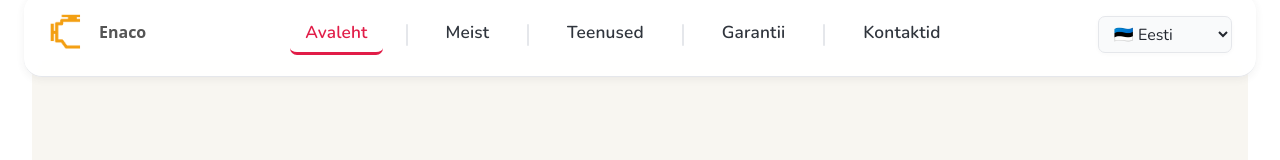
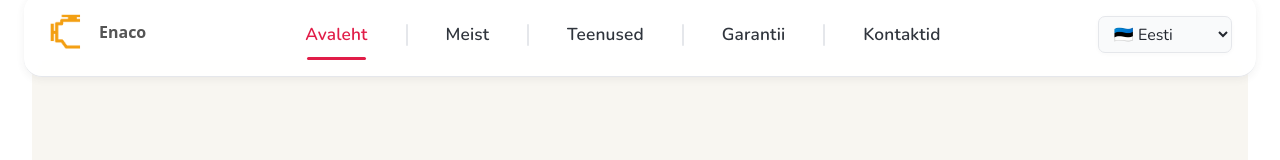
Before and after one commit to TigerTimofey/enaco-web, a React (Vite) app: page / in a window 1280 px wide. Shown: the top 160 px of the page. Built offline with nearby package versions, Linux system fonts and the light colour scheme.

Commit message:
Refactor Navbar component to simplify product dropdown logic; enhance active link styles for better visibility; update Russian translations for product labels.

```diff
--- a/src/components/navbar/Navbar.jsx
+++ b/src/components/navbar/Navbar.jsx
@@ -32,26 +32,24 @@ function Navbar({ lang, setLang }) {
     return () => window.removeEventListener('resize', check);
   }, []);
 
-  // Prepare product dropdown for Services
 const productDropdown = businessProducts.map((prod, idx) => {
   const labels = homeLabels[lang] || {};
-    let name;
+  let name = '';
+
   if (lang === 'ru') {
-      const ruNames = [
-        labels['PROD_FOUR'] || '',
-        labels['PROD_FIVE'] || '',
-        labels['PROD_SIX'] || '',
-        labels['PROD_SEVEN'] || '',
-      ];
-      name = ruNames[idx] || (labels[prod.fallbackNameKey] || '');
+    name = labels[prod.fallbackNameKey] || '';
   } else if (idx === 0) {
     name = labels['PROD_ONE'] || '';
   } else {
-      name = labels[prod.nameKey] || labels[prod.fallbackNameKey] || '';
+    name = labels[prod.fallbackNameKey] ||  '';
   }
-    const id = labels[prod.idKey] || '';
+
+  const id = prod.idKey ? (labels[prod.idKey] || prod.idKey) : '';
+
   return { id, name };
 });
+
+
 
   return (
     <nav style={navbarStyles.navStyle}>
@@ -70,7 +68,7 @@ function Navbar({ lang, setLang }) {
               <li style={navbarStyles.liStyle}>
                 {item.href === '/teenused' ? (
                   <div style={{ position: 'relative', display: 'inline-block' }}>
-                    {/* Not a Link: just a span for Services, not clickable */}
+
                     <span
                       style={{
                         ...navbarStyles.linkStyle,
@@ -85,7 +83,7 @@ function Navbar({ lang, setLang }) {
                         display: 'inline-block'
                       }}
                       tabIndex={-1}
-                      className="navbar-services-trigger"
+                      className={`navbar-services-trigger${activeIdx === idx ? ' active' : ''}`}
                     >
                       <span style={smallMenuLabel ? navbarStyles.menuLabelSpanSmall : navbarStyles.menuLabelSpanNormal}>
                         {item.label}
@@ -126,6 +124,7 @@ function Navbar({ lang, setLang }) {
                       ...(smallMenuLabel ? navbarStyles.linkStyleSmall : navbarStyles.linkStyleNormalTransition),
                     }}
                     onClick={() => setActiveIdx(idx)}
+                    className={activeIdx === idx ? 'active' : ''}
                   >
                     <span style={smallMenuLabel ? navbarStyles.menuLabelSpanSmall : navbarStyles.menuLabelSpanNormal}>
                       {item.label}
--- a/src/components/navbar/navbar-styles.js
+++ b/src/components/navbar/navbar-styles.js
@@ -123,10 +123,14 @@ export const selectStyle = {
 };
 
 export const activeLinkStyle = {
-  borderBottom: '3px solid #e11d48',
   color: '#e11d48',
   background: 'transparent',
+  fontWeight: 800,
+  borderRadius: 10,
   boxShadow: 'none',
+  textShadow: '0 1px 0 #fff',
+  position: 'relative',
+  transition: 'background 0.18s, color 0.18s, box-shadow 0.18s, outline 0.18s',
 };
 
 export const separatorStyle = {
@@ -246,6 +250,29 @@ export const navbarDropdownCss = `
     left: 50% !important;
     transform: translateX(-50%) !important;
   }
+  .navbar-desktop .navbar-services-trigger,
+  .navbar-desktop a {
+    position: relative;
+  }
+  .navbar-desktop .navbar-services-trigger.active,
+  .navbar-desktop a.active {
+    color: #e11d48 !important;
+  }
+  .navbar-desktop .navbar-services-trigger.active::after,
+  .navbar-desktop a.active::after {
+    content: "";
+    display: block;
+    position: absolute;
+    left: 18%;
+    right: 18%;
+    bottom: -6px; /* moved underline further down */
+    height: 3px;
+    border-radius: 2px;
+    background: #e11d48;
+    opacity: 1;
+    transition: opacity 0.18s;
+    z-index: 2;
+  }
 `;
 
 if (typeof window !== 'undefined' && typeof document !== 'undefined' && !window.__navbar_styles_injected) {
--- a/src/components/translations/navbar-languages.js
+++ b/src/components/translations/navbar-languages.js
@@ -221,7 +221,7 @@ export const homeLabels = {
     productCardDesc2: "Продажа восстановленных на заводе и отремонтированных рулевых реек. Ремонтируем и восстанавливаем рулевые механизмы. Поможем выбрать нужную рейку и ответим на все вопросы.",
     productCardBtn2: "Получить цену {PRODUCT_NAME}",
 
-    PROD_THREE: "Механическая коробка передач",
+    PROD_THREE: "КПП",
     PROD_THREE_BTN: "на КПП",
     PROD_THREE_ID: "103",
     productCardTitle3: "Продажа и ремонт механических коробок передач",
```
Lines whose indentation alone changed are shown as unchanged.
